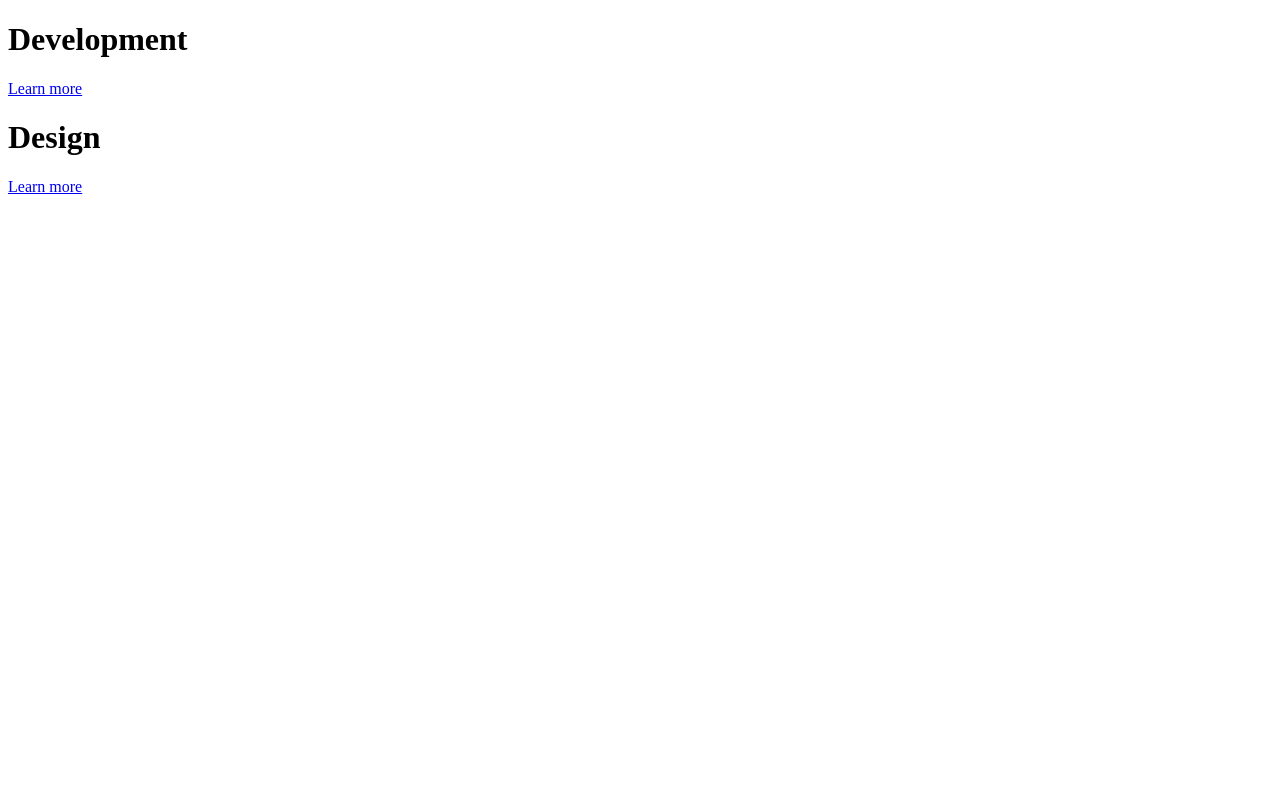
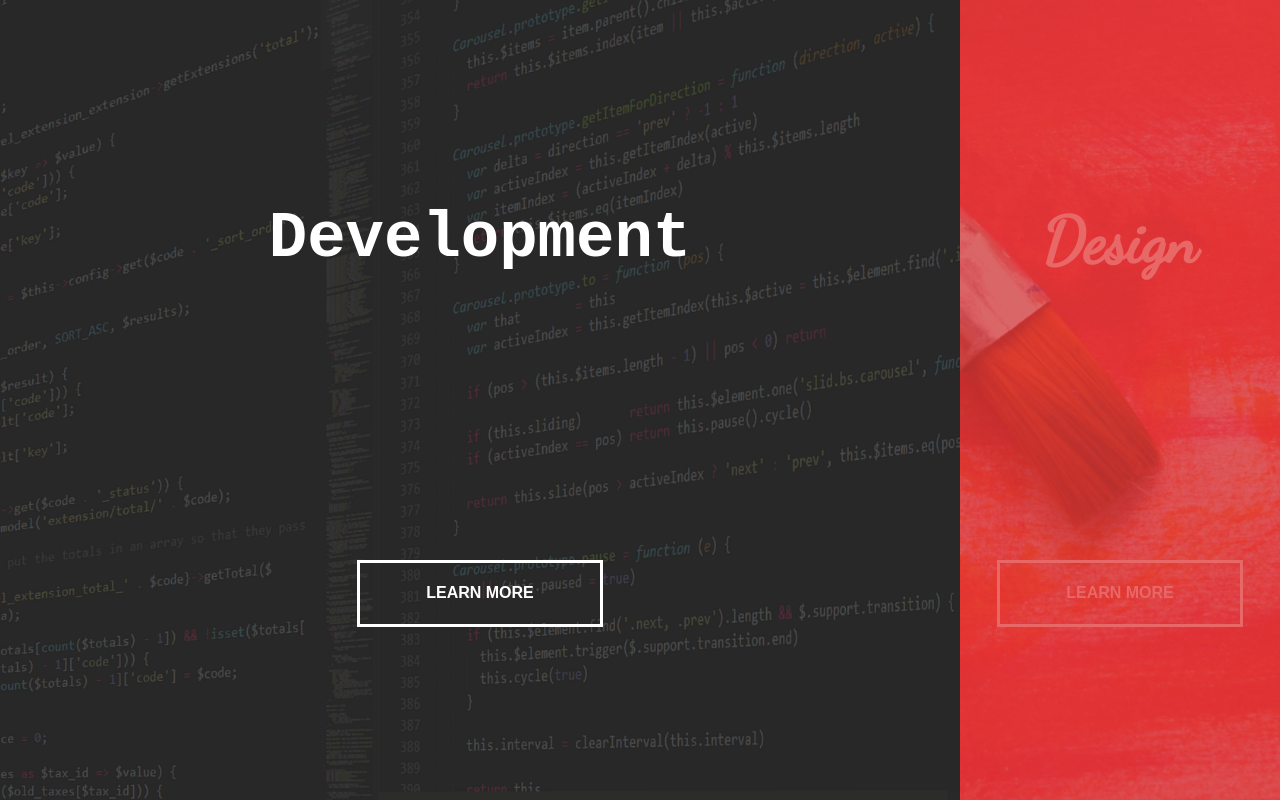
Before and after one commit to alexcontreras/split-landing-page, a plain HTML site: page index.html in a window 1280 px wide. Drawn offline with Linux system fonts and the light colour scheme; a web font is replaced by a local one.

Commit message:
Finish project

```diff
--- a/index.html
+++ b/index.html
@@ -4,6 +4,7 @@
     <meta charset="UTF-8">
     <meta name="viewport" content="width=device-width, initial-scale=1.0">
     <meta http-equiv="X-UA-Compatible" content="ie=edge">
+    <link href="https://fonts.googleapis.com/css?family=B612+Mono|Dancing+Script&display=swap" rel="stylesheet">
     <link rel="stylesheet" href="style.css">
     <title>Split Landing Page</title>
 </head>
--- a/style.css
+++ b/style.css
@@ -0,0 +1,151 @@
+:root {
+    --container-bg-color: #333;
+    --right-bg-color: rgba(223, 39, 39, 0.7);
+    --right-button-hover-color: rgba(161, 11, 11, 0.3);
+    --left-bg-color: rgba(43, 43, 43, 0.8);
+    --left-button-hover-color: rgba(92,92,92,0.3);
+    --hover-width: 75%;
+    --other-width: 25%;
+    --speed: 1000ms;
+}
+
+html, body {
+    padding: 0;
+    margin: 0;
+    font-family: Arial, Helvetica, sans-serif;
+    width: 100%;
+    height: 100%;
+    overflow-x: hidden;
+}
+
+h1 {
+    font-size: 4rem;
+    color: #fff;
+    position: absolute;
+    left: 50%;
+    top: 20%;
+    transform: translateX(-50%);
+    white-space: nowrap;
+}
+
+.button {
+    display: block;
+    position: absolute;
+    left: 50%;
+    top: 40%;
+    height: 2.5rem;
+    padding-top: 1.3rem;
+    width: 15rem;
+    text-align: center;
+    color: #fff;
+    border: #fff solid 0.2rem;
+    font-size: 1rem;
+    font-weight: bold;
+    text-transform: uppercase;
+    text-decoration: none;
+    transform: translateX(-50%);
+}
+
+.split.left h1 {
+    font-family: 'B612 Mono', monospace;
+}
+
+.split.right h1 {
+    font-family: 'Dancing Script', cursive;
+}
+
+.split.left .button:hover {
+    background-color: var(--left-button-hover-color);
+    border-color: var(--left-button-hover-color);
+}
+
+.split.right .button:hover {
+    background-color: var(--right-button-hover-color);
+    border-color: var(--right-button-hover-color);
+}
+
+.container {
+    position: relative;
+    width: 100%;
+    height: 100%;
+    background: var(--container-bg-color);
+}
+
+.split {
+    position: absolute;
+    width: 50%;
+    height: 100%;
+    overflow: hidden;
+}
+
+.split.left {
+    left: 0;
+    background: url('img/programmer.png') center center no-repeat;
+    background-size: cover;
+}
+
+.split.left::before {
+    position: absolute;
+    content: "";
+    width: 100%;
+    height: 100%;
+    background: var(--left-bg-color);
+}
+
+.split.right {
+    right: 0;
+    background: url('img/designer.jpg') center center no-repeat;
+    background-size: cover;
+}
+
+.split.right::before {
+    position: absolute;
+    content: "";
+    width: 100%;
+    height: 100%;
+    background: var(--right-bg-color);
+}
+
+.split.left, .split.right, .split.right::before, .split.left::before {
+    transition: var(--speed) all ease-in-out;
+}
+
+.hover-left .left {
+    width: var(--hover-width);
+}
+
+.hover-left .right {
+    width: var(--other-width);
+}
+
+.hover-left .right::before {
+    z-index: 2;
+}
+
+.hover-right .right {
+    width: var(--hover-width);
+}
+
+.hover-right .left {
+    width: var(--other-width);
+}
+
+.hover-right .left::before {
+    z-index: 2;
+}
+
+@media screen and (max-width: 800px) {
+    h1 {
+        font-size: 2rem;
+    }
+
+    .button {
+        width: 12rem;
+    }
+}
+
+@media screen and (min-height: 700px) {
+    .button {
+        top: 70%;
+    }
+}
```
Also changed, not shown: img/designer.jpg (added), img/programmer.png (added).
